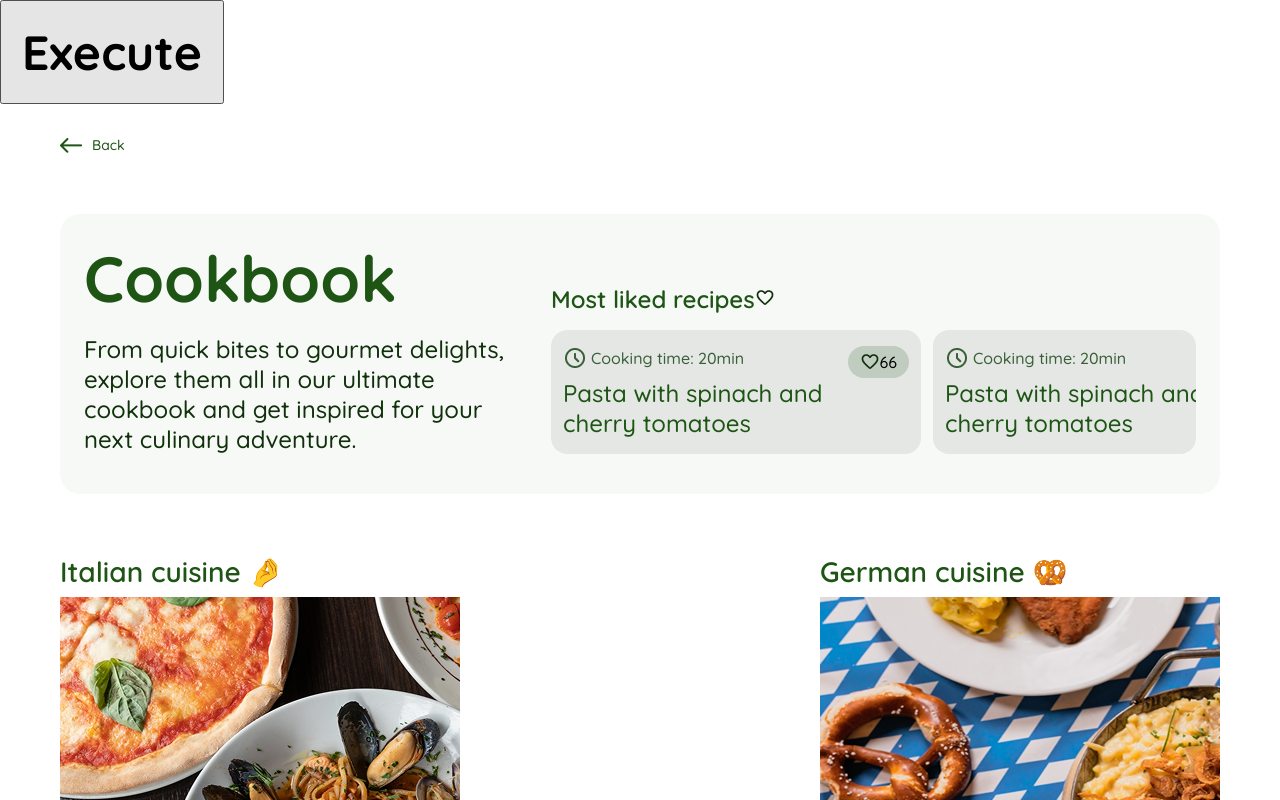
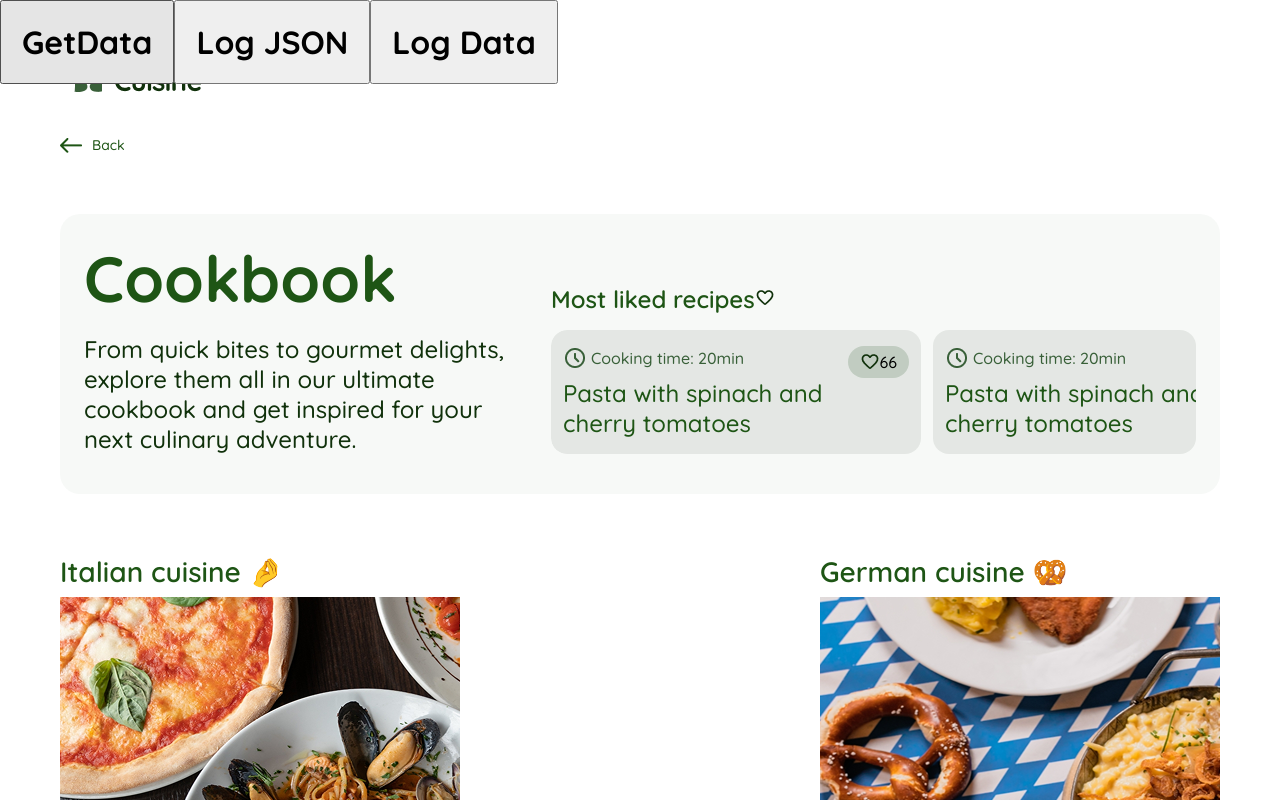
Before and after one commit to LeonKoenig17/code-a-cuisine, an Angular app: page /cookbook in a window 1280 px wide. Shown: the top 800 px of the page. Built offline with nearby package versions, Linux system fonts and the light colour scheme.

Commit message:
fetching updated

```diff
--- a/src/app/app.component.html
+++ b/src/app/app.component.html
@@ -1,3 +1,7 @@
 <app-header [logoPath]="logoPath"></app-header>
 <router-outlet></router-outlet>
-<button (click)="getData()">Execute</button>
+<div class="buttons">
+    <button (click)="getData()">GetData</button>
+    <button (click)="logJSON()">Log JSON</button>
+    <button (click)="logData()">Log Data</button>
+</div>
--- a/src/app/app.component.scss
+++ b/src/app/app.component.scss
@@ -5,11 +5,13 @@
     min-height: 100vh;
 }
 
-button {
+.buttons {
     position: absolute;
     top: 0;
     left: 0;
-    padding: 20px;
-    font-weight: bold;
-    font-size: 48px;
+    button {
+        padding: 20px;
+        font-weight: bold;
+        font-size: 32px;
+    }
 }
--- a/src/app/app.component.ts
+++ b/src/app/app.component.ts
@@ -40,14 +40,22 @@ export class AppComponent {
 
   BASE_URL = "https://code-a-cuisine-522fa-default-rtdb.europe-west1.firebasedatabase.app/";
   ingredients : any[] = [];
+  preferences : any[] = [];
   inputData: any = {};
+  data = {};
 
   async getData() {
-    this.getIngredients();
-    await this.post(this.inputData);
-    await fetch(this.BASE_URL + ".json")
+    // this.buildObject();
+    // await this.post(this.inputData);
+    await fetch(this.BASE_URL + ".json", {
+      method: 'GET',
+      headers: { 'Content-Type': 'application/json' }
+    })
     .then(response => response.json())
-    .then(response => console.log(response));
+    .then(response => {
+      this.data = response;
+      console.log(this.data)
+    });
   }
 
   async post(data: Object) {
@@ -58,11 +66,21 @@ export class AppComponent {
     });
   }
 
-  getIngredients() {
+  logJSON() {
+    this.buildObject();
+    console.log(this.inputData);
+  }
+
+  logData() {
+    console.log(this.data);
+  }
+
+  buildObject() {
     const storedIngredients = localStorage.getItem('ingredients');
     this.ingredients = storedIngredients ? JSON.parse(storedIngredients) : [];
+    const storedPreferences = localStorage.getItem('preferences');
+    this.preferences = storedPreferences ? JSON.parse(storedPreferences) : [];
     this.inputData = {
-      "cookingTime": 20,
       "extra-ingredients": [
         {
           "name": "cheese",
@@ -82,7 +100,7 @@ export class AppComponent {
         "fat": 24,
         "protein": 10
       },
-      "preferences": "Vegetarian",
+      "preferences": this.preferences,
       "steps": [
         {
           "description": "Cook your noodles in boiling, salted water, until the pasta is al dente.  Drain the pasta and reserve some of the pasta water.",
--- a/src/app/app.routes.ts
+++ b/src/app/app.routes.ts
@@ -14,5 +14,5 @@ export const routes: Routes = [
     { path: 'results', component: ResultsComponent},
     { path: 'recipe', component: RecipeComponent},
     { path: 'cookbook', component: CookbookComponent},
-    { path: 'collection', component: CollectionComponent},
+    { path: 'collection/:name', component: CollectionComponent},
 ];
--- a/src/app/collection/collection.component.ts
+++ b/src/app/collection/collection.component.ts
@@ -1,5 +1,5 @@
 import { Component } from '@angular/core';
-import { RouterLink } from "@angular/router";
+import { ActivatedRoute, RouterLink } from "@angular/router";
 import { ListedRecipeComponent } from './listed-recipe/listed-recipe.component';
 import { NgFor } from '@angular/common';
 
@@ -11,6 +11,14 @@ import { NgFor } from '@angular/common';
   styleUrl: './collection.component.scss'
 })
 export class CollectionComponent {
+
+  constructor(private route: ActivatedRoute) {}
+
+  cuisineName: string = "";
+
+  ngOnInit() {
+    this.cuisineName = this.route.snapshot.paramMap.get("name")!;
+  }
 
   items = Array.from({ length: 110 }, (_, i) => `Item ${i + 1}`);
   pageSize = 15;
--- a/src/app/cookbook/cuisine/cuisine.component.html
+++ b/src/app/cookbook/cuisine/cuisine.component.html
@@ -1,4 +1,4 @@
-<section routerLink="">
+<section [routerLink]="['/collection', name]">
     <p>{{name}} cuisine {{icon}}</p>
     <div class="image-div">
         <img [src]="img" alt="">
```
